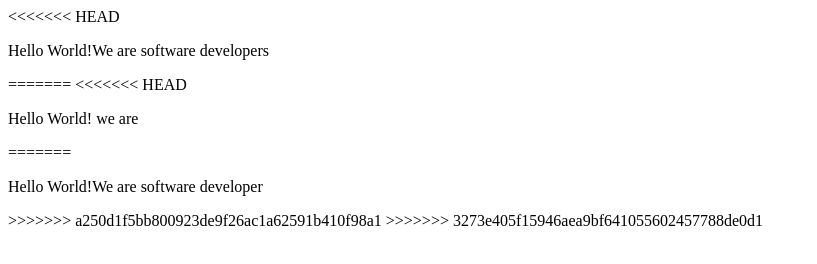
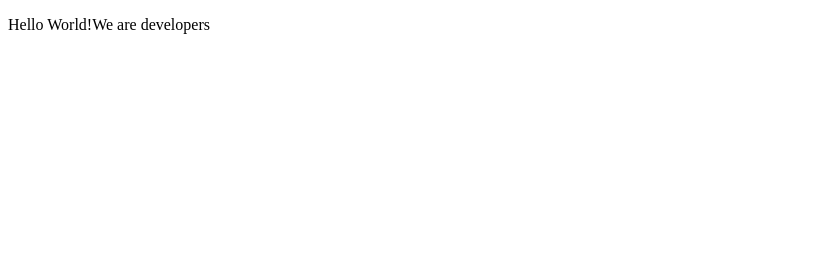
Before and after one commit to Gediwm/our-microverse-project, a plain HTML site: page index.html in a window 1280 px wide. Shown: the whole page, without its empty margins (0-817 px from the left). Drawn offline with Linux system fonts and the light colour scheme.

```diff
--- a/index.html
+++ b/index.html
@@ -9,15 +9,7 @@
   <body>
     <script src="https://cdn.freecodecamp.org/testable-projects-fcc/v1/bundle.js"></script>
 
-<<<<<<< HEAD
-    <p>Hello World!We are software developers</p>
-=======
-<<<<<<< HEAD
-    <p>Hello World! we are</p>
-=======
-    <p>Hello World!We are software developer</p>
->>>>>>> a250d1f5bb800923de9f26ac1a62591b410f98a1
->>>>>>> 3273e405f15946aea9bf641055602457788de0d1
+    <p>Hello World!We are developers</p>
     <!--
 
     Hello Camper!
```
